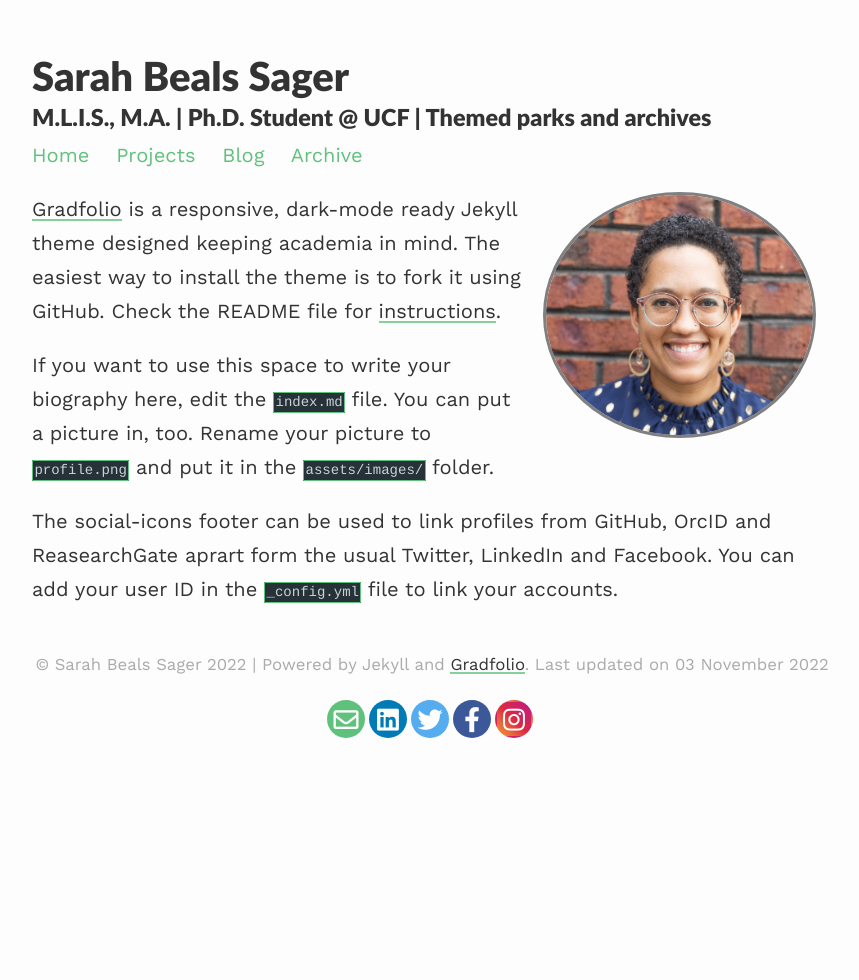
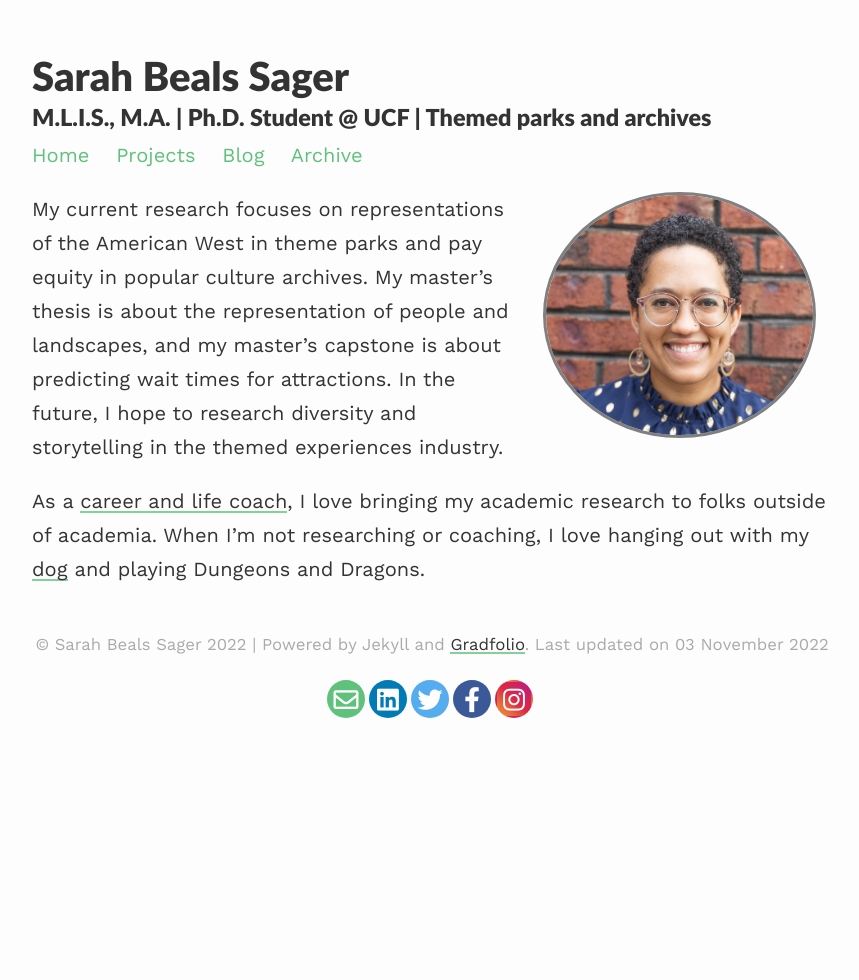
Before and after one commit to ThatGryffindork/gradfolio2022, a Jekyll site: the page built from index.md, in a window 1280 px wide. Shown: the whole page, without its empty margins (208-1067 px from the left). Built offline with Jekyll 4.4.1, drawn with Linux system fonts in a browser that asks for light colours; nearby versions of some CDN libraries.

Commit message:
bio and links

```diff
--- a/index.md
+++ b/index.md
@@ -7,8 +7,6 @@ profile:
 published: true
 ---
 
-[Gradfolio](https://github.com/jitinnair1/gradfolio){:target="_blank"} is a responsive, dark-mode ready Jekyll theme designed keeping academia in mind. The easiest way to install the theme is to fork it using GitHub. Check the README file for [instructions](https://github.com/jitinnair1/gradfolio#installation){:target="_blank"}.
+My current research focuses on representations of the American West in theme parks and pay equity in popular culture archives. My master’s thesis is about the representation of people and landscapes, and my master’s capstone is about predicting wait times for attractions. In the future, I hope to research diversity and storytelling in the themed experiences industry.
 
-If you want to use this space to write your biography here, edit the `index.md` file. You can put a picture in, too. Rename your picture to `profile.png` and put it in the `assets/images/` folder.
-
-The social-icons footer can be used to link profiles from GitHub, OrcID and ReasearchGate aprart form the usual Twitter, LinkedIn and Facebook. You can add your user ID in the `_config.yml` file to link your accounts.
+As a [career and life coach](https://www.teallegacies.com/), I love bringing my academic research to folks outside of academia. When I’m not researching or coaching, I love hanging out with my [dog](https://www.instagram.com/goodboishilling/) and playing Dungeons and Dragons.
```
